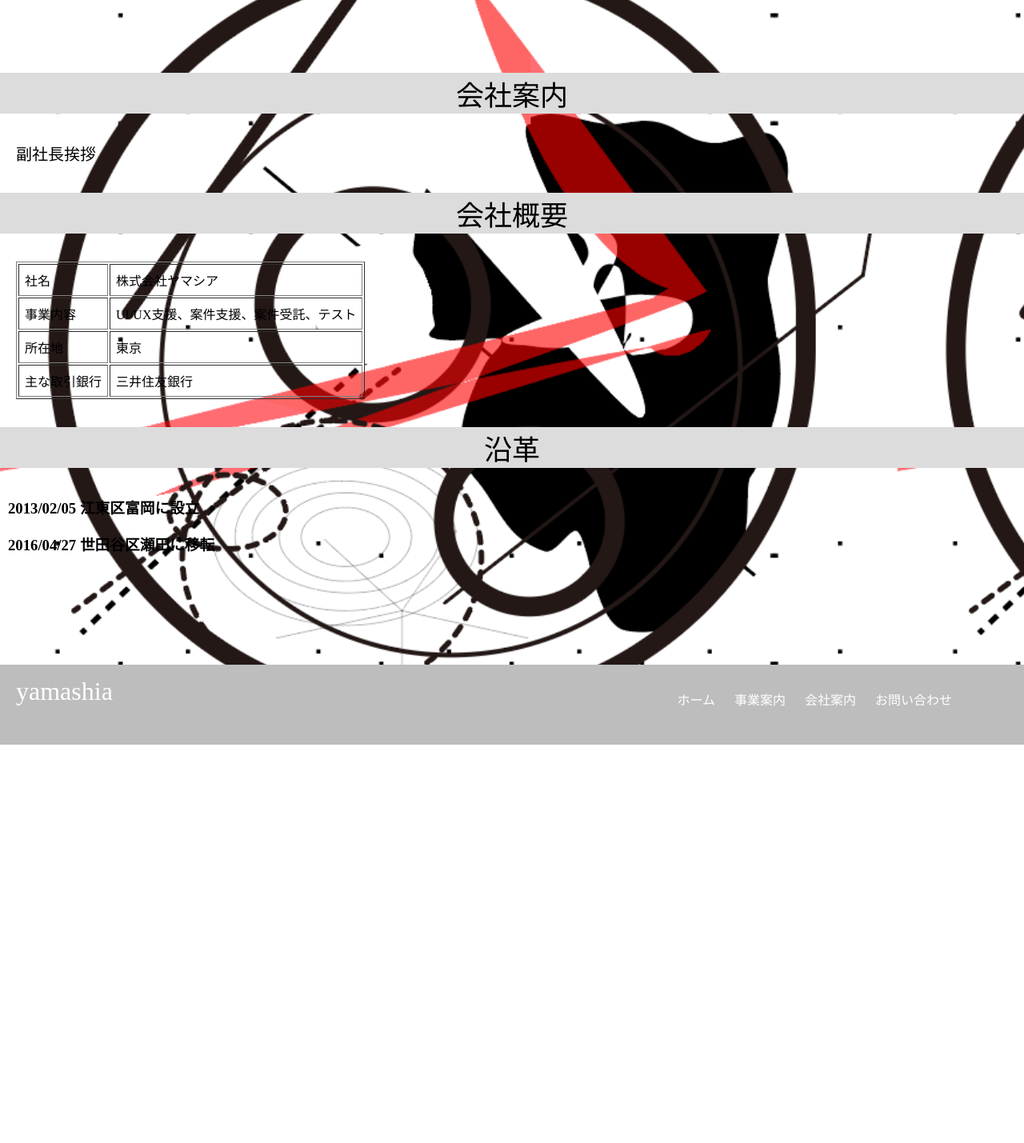
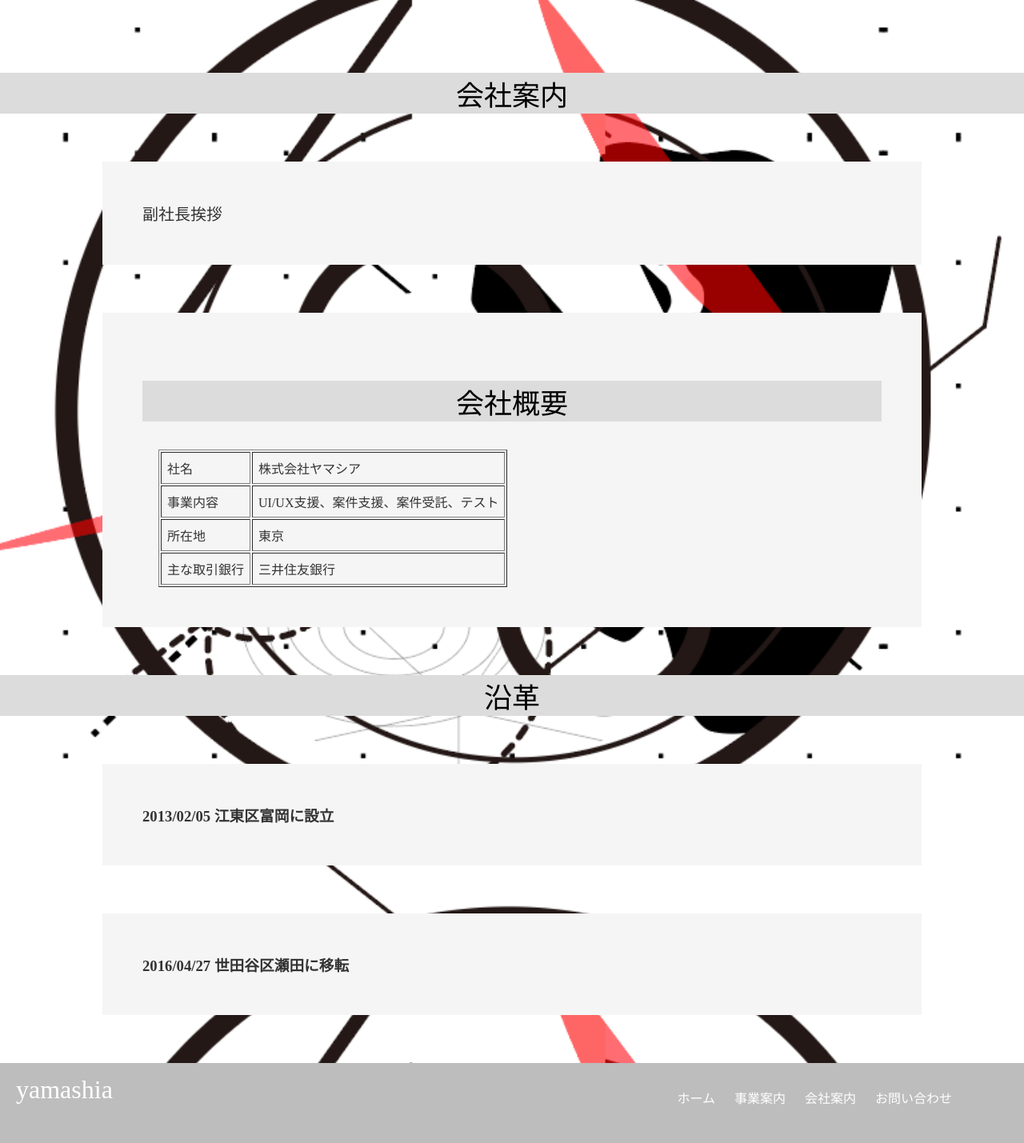
Before and after one commit to yamashia/yamashia, a PHP site: page /CompanyBrochure/CompanyBrochure.php in a window 1280 px wide. Shown: the part 109-1538 px from the top of the page at 80% size. Before the commit the page ends 1040 px from the top, so only its background shows below. Run offline with PHP 8.4, Linux system fonts and the light colour scheme; some libraries are stand-ins or nearby versions.

Commit message:
Add files via upload

```diff
--- a/yamashia.co.jp/CompanyBrochure/stylesheet.css
+++ b/yamashia.co.jp/CompanyBrochure/stylesheet.css
@@ -120,7 +120,7 @@ header {
     position: absolute;
     height: 4px;
     width: 100%;
-    background: #333;
+    background: #fefefe;
     left: 0;
     -webkit-transition: .35s ease-in-out;
     -moz-transition: .35s ease-in-out;
@@ -232,6 +232,11 @@ footer {
   font-size: 20px;
   margin-left: 20px;
   margin-right: 20px;
+  width: 80%;
+  margin: 60px auto;
+  padding: 50px;
+  background-color: #F5F5F5;
+  color: #333;
 }
 
 .hidden_box input {
@@ -271,6 +276,13 @@ table {
   margin-right: 20px;
 }
 
+.table-company {
+  width: 80%;
+  margin: 60px auto;
+  padding: 50px;
+  background-color: #F5F5F5;
+  color: #333;
+}
 .table-company p {
   color: black;
   text-align: center;
@@ -287,9 +299,19 @@ table {
 
 .History h3 {
 padding-left: 10px;
+width: 80%;
+margin: 60px auto;
+padding: 50px;
+background-color: #F5F5F5;
+color: #333;
 }
 
 .History2 h3 {
   padding-left: 10px;
-  padding-bottom: 120px;
+  padding-bottom: 50px;
+  width: 80%;
+  margin: 60px auto;
+  padding: 50px;
+  background-color: #F5F5F5;
+  color: #333;
 }
--- a/yamashia.co.jp/css/stylesheet.css
+++ b/yamashia.co.jp/css/stylesheet.css
@@ -120,7 +120,7 @@ header {
     position: absolute;
     height: 4px;
     width: 100%;
-    background: #333;
+    background: #fefefe;
     left: 0;
     -webkit-transition: .35s ease-in-out;
     -moz-transition: .35s ease-in-out;
```
Also changed, not shown: yamashia.co.jp/BuisinessInfo/stylesheet.css (+11 -1 lines), yamashia.co.jp/contact/stylesheet.css (+16 -1 lines).
